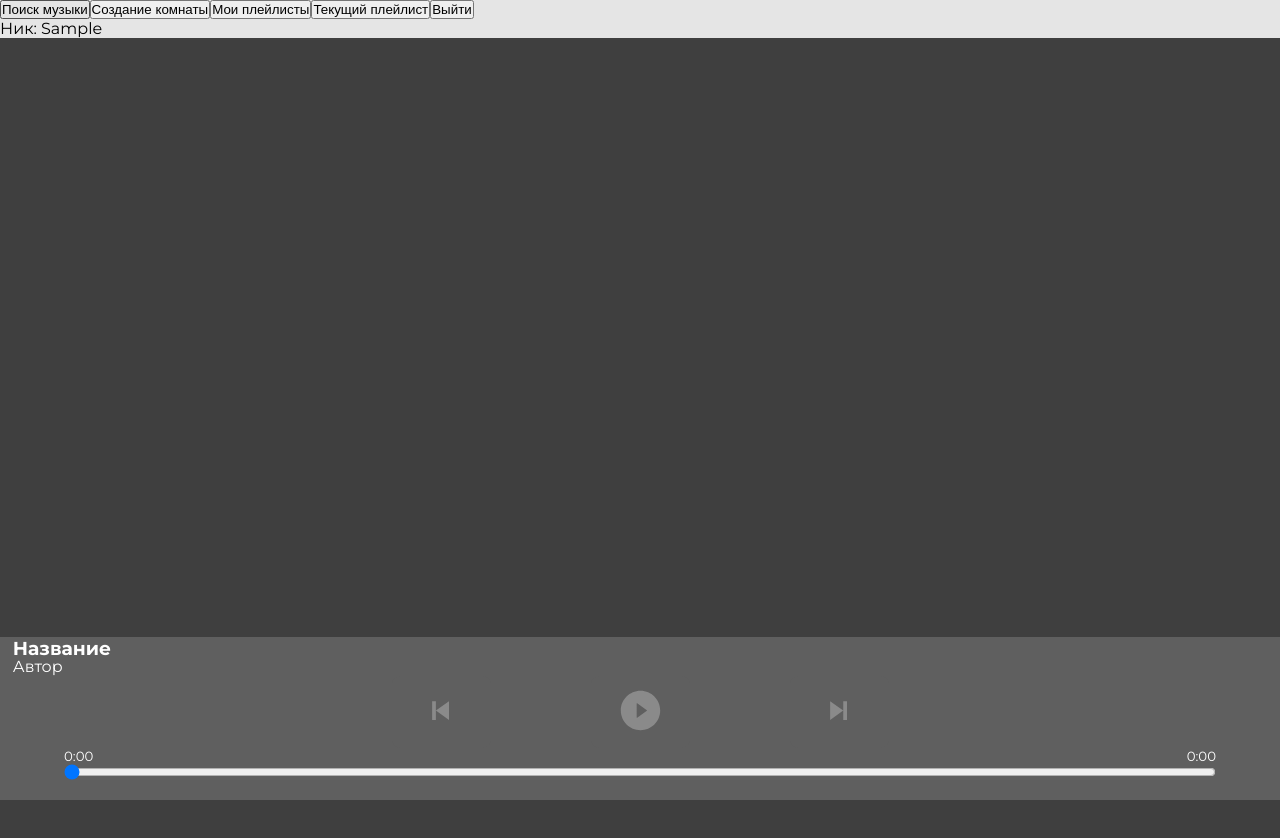
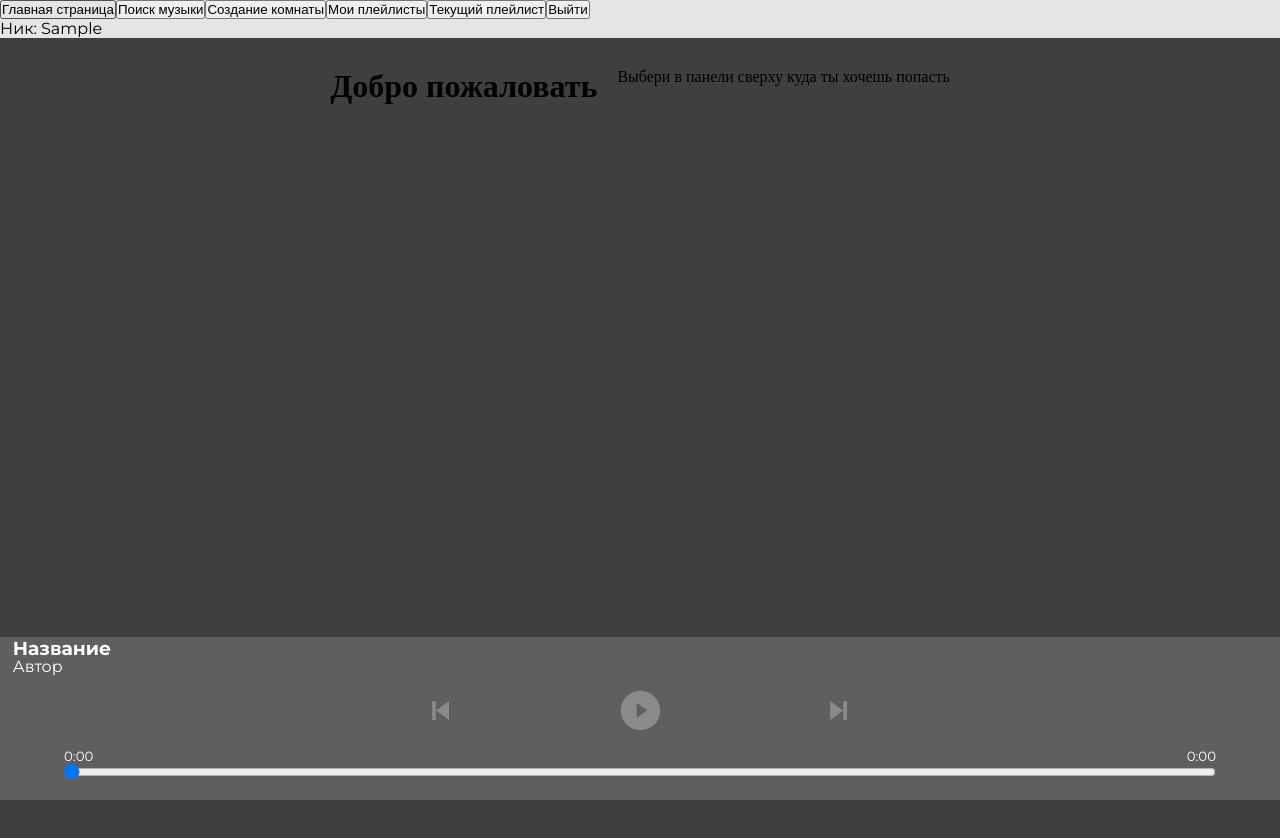
Before and after one commit to Promkaa/WebProject, a React (Create React App) app in the folder frontend/: page / in a window 1280 px wide. Both pictures are taken after typing "Sample" into the empty fields and a click on the button "Войти". Built offline with nearby package versions, Linux system fonts and the light colour scheme.

Commit message:
modified:   frontend/src/App.js 	modified:   frontend/src/components/Navigation.js 	modified:   frontend/src/pages/main.js

```diff
--- a/frontend/src/App.js
+++ b/frontend/src/App.js
@@ -5,7 +5,7 @@ import Poisk from "./pages/poisk";
 import MkRoom from "./pages/makeRoom";
 import Myplaylist from "./pages/myPlaylist";
 import TekushiyPL from "./pages/TekushiyPlayList";
-import Navigation from './components/Navigation'; // Путь может отличаться
+import Navigation from './components/Navigation';
 import './index';
 import './css/main.css';
 
@@ -40,6 +40,8 @@ class App extends React.Component {
     const { currentPage } = this.state;
 
     switch(currentPage) {
+      case 'main':
+        return <MainStr username={this.state.username} onLogout={this.handleLogout} />;
       case 'search':
         return <Poisk onBack={() => this.navigateTo('main')} />;
       case 'mkRoom':
@@ -54,7 +56,7 @@ class App extends React.Component {
   };
 
   render() {
-    const { isLoggedIn, username, currentPage } = this.state;
+    const { isLoggedIn, username } = this.state;
 
     if (!isLoggedIn) {
       return <Login onLogin={this.handleLogin} />;
@@ -63,6 +65,7 @@ class App extends React.Component {
     return (
       <div className="app-container">
         <Navigation
+          onMain={() => this.navigateTo('main')}
           onSearch={() => this.navigateTo('search')}
           onMkRoom={() => this.navigateTo('mkRoom')}
           onMyPlaylist={() => this.navigateTo('myPlaylist')}
--- a/frontend/src/components/Navigation.js
+++ b/frontend/src/components/Navigation.js
@@ -1,10 +1,11 @@
 import React from 'react';
 import Nick from './nick';
 
-const Navigation = ({ onSearch, onMkRoom, onMyPlaylist, onPlaylist, onLogout, username }) => {
+const Navigation = ({ onSearch, onMkRoom, onMyPlaylist, onPlaylist, onMain, onLogout, username }) => {
   return (
     <nav className='navigation'>
       <div className="nav_burrons">
+        <button onClick={onMain}>Главная страница</button>
         <button onClick={onSearch}>Поиск музыки</button>
         <button onClick={onMkRoom}>Создание комнаты</button>
         <button onClick={onMyPlaylist}>Мои плейлисты</button>
--- a/frontend/src/pages/main.js
+++ b/frontend/src/pages/main.js
@@ -1,13 +1,16 @@
 import React from "react";
 import Pleer from "../components/pleer";
 
-//надо кнопки перенести в отдельный файл, чтобы их можно было использовать на каждой странице
+//главная страница пустая
 
 class MainStr extends React.Component{
 
     render() {
         return (
             <div className="MainStr">
+                <title>Плейлист-коллаборатор</title>
+                <h1>Добро пожаловать</h1>
+                <p>Выбери в панели сверху куда ты хочешь попасть</p>
                 <Pleer />
             </div>
         )
```
Lines whose indentation alone changed are shown as unchanged.
